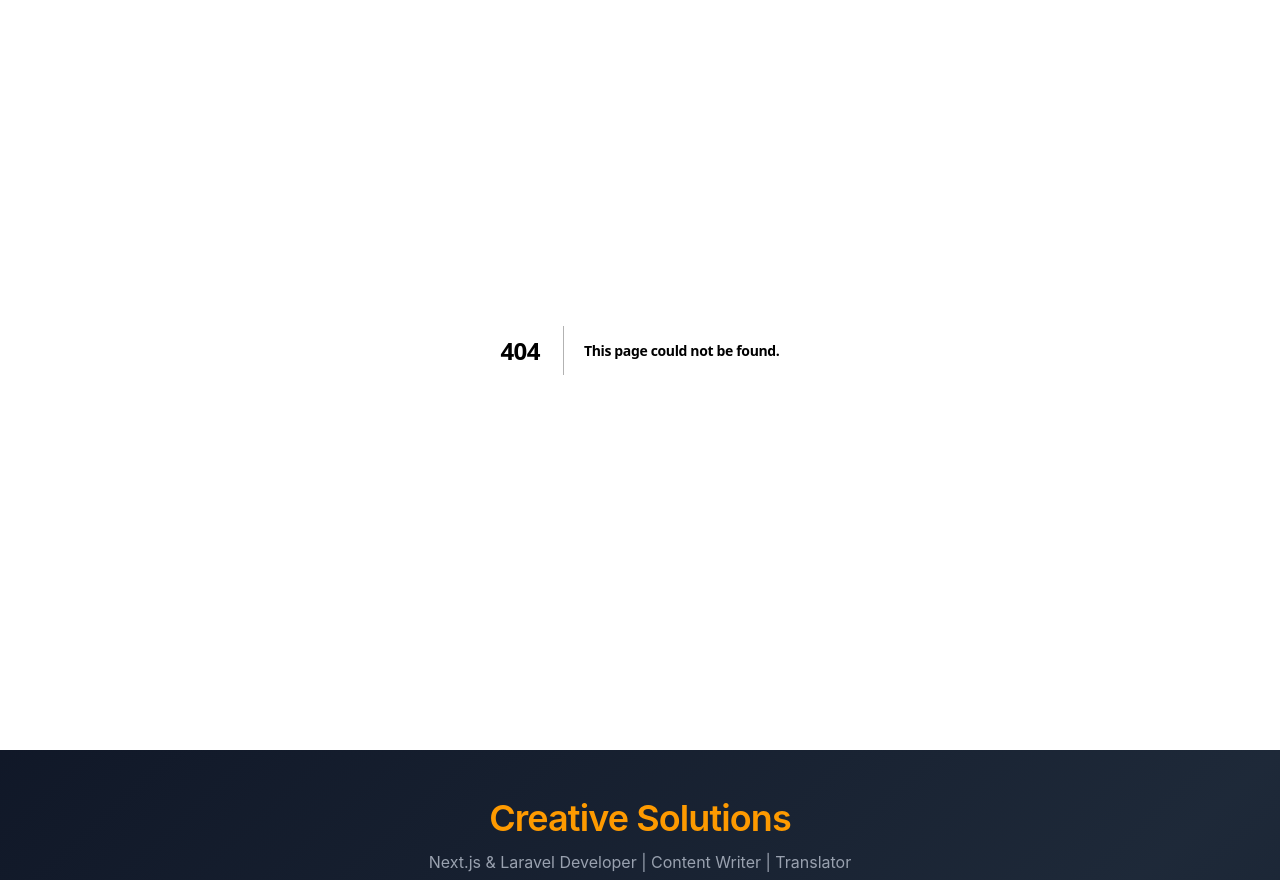
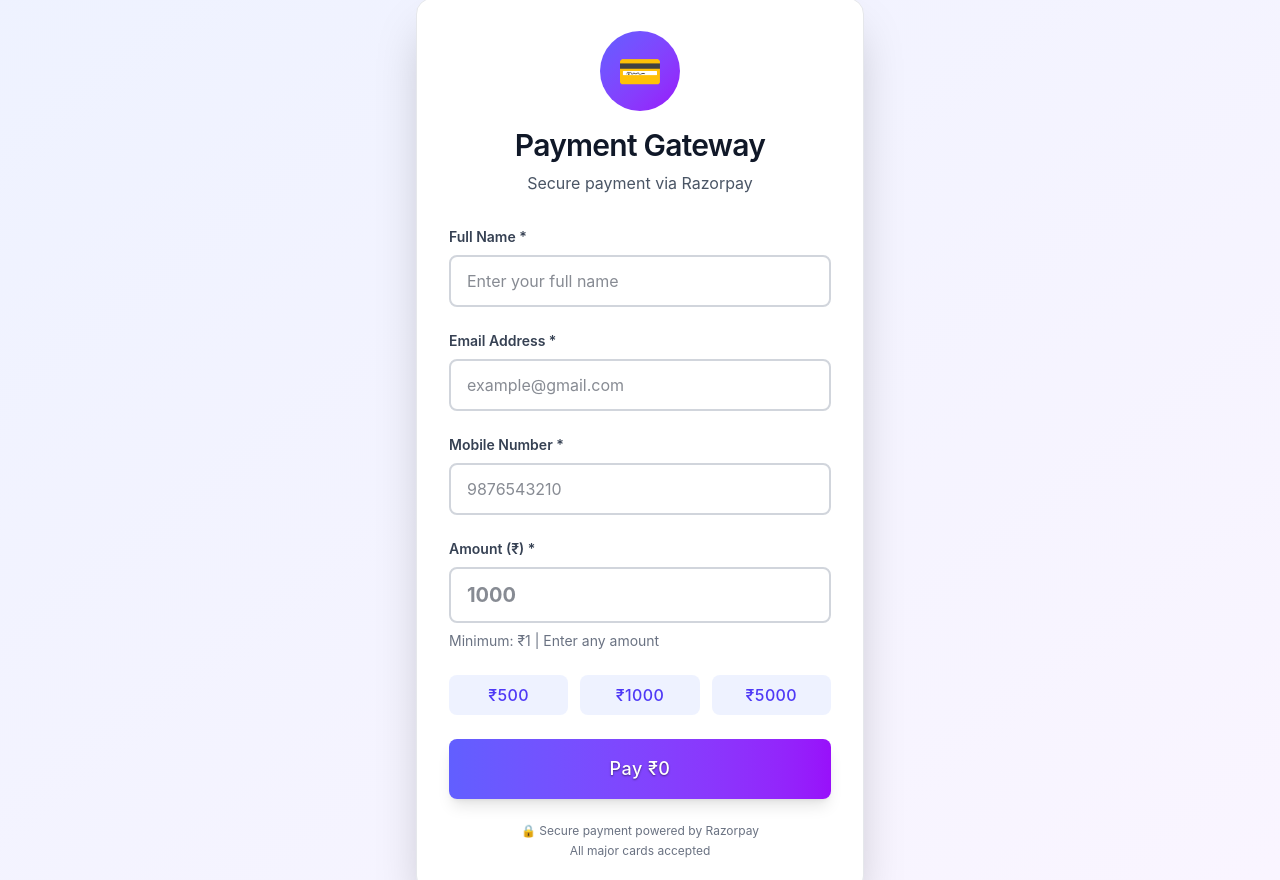
Before and after one commit to kp1153/creativesolutions, a Next.js app: page /payment in a window 1280 px wide. Before the commit this address had no page. Shown: the part 485-1365 px from the top of the page. Built offline with nearby package versions, Linux system fonts and the light colour scheme.

Commit message:
force deploy

```diff
--- /dev/null
+++ b/app/api/razorpay/create-order/route.js
@@ -0,0 +1,22 @@
+import Razorpay from "razorpay";
+
+export async function POST(req) {
+  try {
+    const { amount } = await req.json();
+
+    const razorpay = new Razorpay({
+      key_id: process.env.NEXT_PUBLIC_RAZORPAY_KEY_ID,
+      key_secret: process.env.RAZORPAY_KEY_SECRET,
+    });
+
+    const order = await razorpay.orders.create({
+      amount: amount * 100, // Razorpay works in paise
+      currency: "INR",
+      receipt: `receipt_${Date.now()}`,
+    });
+
+    return Response.json(order);
+  } catch (error) {
+    return Response.json({ error: error.message }, { status: 500 });
+  }
+}
--- /dev/null
+++ b/app/api/razorpay/verify-payment/route.js
@@ -0,0 +1,23 @@
+import crypto from "crypto";
+
+export async function POST(req) {
+  try {
+    const { razorpay_order_id, razorpay_payment_id, razorpay_signature } =
+      await req.json();
+
+    const body = razorpay_order_id + "|" + razorpay_payment_id;
+
+    const expectedSignature = crypto
+      .createHmac("sha256", process.env.RAZORPAY_KEY_SECRET)
+      .update(body.toString())
+      .digest("hex");
+
+    if (expectedSignature === razorpay_signature) {
+      return Response.json({ success: true });
+    } else {
+      return Response.json({ success: false }, { status: 400 });
+    }
+  } catch (error) {
+    return Response.json({ error: error.message }, { status: 500 });
+  }
+}
--- /dev/null
+++ b/app/payment/page.js
@@ -0,0 +1,6 @@
+// app/payment/page.js
+import RazorpayPayment from "../../components/RazorpayPayment";
+
+export default function PaymentPage() {
+  return <RazorpayPayment />;
+}
--- a/components/Navbar.js
+++ b/components/Navbar.js
@@ -166,6 +166,15 @@ const Navbar = () => {
               Contact
             </a>
           </li>
+          <li>
+            <a
+              href="/payment"
+              className="block py-2 hover:text-amber-600 transition-colors duration-300"
+              onClick={() => setIsMenuOpen(false)}
+            >
+              Payment
+            </a>
+          </li>
         </ul>
       </nav>
     </header>
--- /dev/null
+++ b/components/RazorpayPayment.js
@@ -0,0 +1,221 @@
+// components/RazorpayPayment.js
+"use client";
+
+import { useState } from "react";
+
+export default function RazorpayPayment() {
+  const [amount, setAmount] = useState("");
+  const [loading, setLoading] = useState(false);
+  const [name, setName] = useState("");
+  const [email, setEmail] = useState("");
+  const [phone, setPhone] = useState("");
+
+  const loadRazorpayScript = () => {
+    return new Promise((resolve) => {
+      const script = document.createElement("script");
+      script.src = "https://checkout.razorpay.com/v1/checkout.js";
+      script.onload = () => resolve(true);
+      script.onerror = () => resolve(false);
+      document.body.appendChild(script);
+    });
+  };
+
+  const handlePayment = async (e) => {
+    e.preventDefault();
+
+    if (!amount || amount < 1) {
+      alert("Please enter a valid amount");
+      return;
+    }
+
+    if (!name || !email || !phone) {
+      alert("Please fill all details");
+      return;
+    }
+
+    setLoading(true);
+
+    const res = await loadRazorpayScript();
+    if (!res) {
+      alert("Razorpay SDK failed to load. Check your internet connection.");
+      setLoading(false);
+      return;
+    }
+
+    try {
+      const orderResponse = await fetch("/api/razorpay/create-order", {
+        method: "POST",
+        headers: { "Content-Type": "application/json" },
+        body: JSON.stringify({ amount: parseFloat(amount) }),
+      });
+
+      const orderData = await orderResponse.json();
+
+      if (!orderData.id) {
+        alert("Order creation failed");
+        setLoading(false);
+        return;
+      }
+
+      const options = {
+        key: process.env.NEXT_PUBLIC_RAZORPAY_KEY_ID,
+        amount: orderData.amount,
+        currency: orderData.currency,
+        name: "Creative Solutions",
+        description: "Website Development Payment",
+        order_id: orderData.id,
+        prefill: {
+          name: name,
+          email: email,
+          contact: phone,
+        },
+        theme: {
+          color: "#6366f1",
+        },
+        handler: async function (response) {
+          const verifyResponse = await fetch("/api/razorpay/verify-payment", {
+            method: "POST",
+            headers: { "Content-Type": "application/json" },
+            body: JSON.stringify({
+              razorpay_order_id: response.razorpay_order_id,
+              razorpay_payment_id: response.razorpay_payment_id,
+              razorpay_signature: response.razorpay_signature,
+            }),
+          });
+
+          const verifyData = await verifyResponse.json();
+
+          if (verifyData.success) {
+            alert("✅ Payment Successful! Thank you!");
+            setAmount("");
+            setName("");
+            setEmail("");
+            setPhone("");
+          } else {
+            alert("❌ Payment Verification Failed");
+          }
+          setLoading(false);
+        },
+        modal: {
+          ondismiss: function () {
+            setLoading(false);
+          },
+        },
+      };
+
+      const paymentObject = new window.Razorpay(options);
+      paymentObject.open();
+    } catch (error) {
+      console.error("Payment Error:", error);
+      alert("Something went wrong. Please try again.");
+      setLoading(false);
+    }
+  };
+
+  return (
+    <div className="min-h-screen bg-gradient-to-br from-indigo-50 to-purple-50 py-12 px-4">
+      <div className="max-w-md mx-auto">
+        <div className="bg-white rounded-2xl shadow-2xl p-8 border border-gray-200">
+          <div className="text-center mb-8">
+            <div className="w-20 h-20 bg-gradient-to-br from-indigo-500 to-purple-600 rounded-full mx-auto flex items-center justify-center mb-4">
+              <span className="text-4xl">💳</span>
+            </div>
+            <h2 className="text-3xl font-bold text-gray-900 mb-2">
+              Payment Gateway
+            </h2>
+            <p className="text-gray-600">Secure payment via Razorpay</p>
+          </div>
+
+          <div className="space-y-6">
+            <div>
+              <label className="block text-sm font-semibold text-gray-700 mb-2">
+                Full Name *
+              </label>
+              <input
+                type="text"
+                value={name}
+                onChange={(e) => setName(e.target.value)}
+                placeholder="Enter your full name"
+                required
+                className="w-full px-4 py-3 border-2 border-gray-300 rounded-lg focus:border-indigo-500 focus:outline-none transition-colors"
+              />
+            </div>
+
+            <div>
+              <label className="block text-sm font-semibold text-gray-700 mb-2">
+                Email Address *
+              </label>
+              <input
+                type="email"
+                value={email}
+                onChange={(e) => setEmail(e.target.value)}
+                placeholder="example@gmail.com"
+                required
+                className="w-full px-4 py-3 border-2 border-gray-300 rounded-lg focus:border-indigo-500 focus:outline-none transition-colors"
+              />
+            </div>
+
+            <div>
+              <label className="block text-sm font-semibold text-gray-700 mb-2">
+                Mobile Number *
+              </label>
+              <input
+                type="tel"
+                value={phone}
+                onChange={(e) => setPhone(e.target.value)}
+                placeholder="9876543210"
+                required
+                pattern="[0-9]{10}"
+                className="w-full px-4 py-3 border-2 border-gray-300 rounded-lg focus:border-indigo-500 focus:outline-none transition-colors"
+              />
+            </div>
+
+            <div>
+              <label className="block text-sm font-semibold text-gray-700 mb-2">
+                Amount (₹) *
+              </label>
+              <input
+                type="number"
+                value={amount}
+                onChange={(e) => setAmount(e.target.value)}
+                placeholder="1000"
+                min="1"
+                required
+                className="w-full px-4 py-3 border-2 border-gray-300 rounded-lg focus:border-indigo-500 focus:outline-none transition-colors text-xl font-bold"
+              />
+              <p className="text-sm text-gray-500 mt-2">
+                Minimum: ₹1 | Enter any amount
+              </p>
+            </div>
+
+            <div className="grid grid-cols-3 gap-3">
+              {[500, 1000, 5000].map((amt) => (
+                <button
+                  key={amt}
+                  type="button"
+                  onClick={() => setAmount(amt.toString())}
+                  className="py-2 px-4 bg-indigo-50 text-indigo-600 rounded-lg font-semibold hover:bg-indigo-100 transition-colors"
+                >
+                  ₹{amt}
+                </button>
+              ))}
+            </div>
+
+            <button
+              onClick={handlePayment}
+              disabled={loading}
+              className="w-full bg-gradient-to-r from-indigo-500 to-purple-600 text-white py-4 rounded-lg font-bold text-lg hover:from-indigo-600 hover:to-purple-700 transition-all disabled:opacity-50 disabled:cursor-not-allowed shadow-lg"
+            >
+              {loading ? "Processing..." : `Pay ₹${amount || "0"}`}
+            </button>
+          </div>
+
+          <div className="mt-6 text-center text-xs text-gray-500">
+            <p>🔒 Secure payment powered by Razorpay</p>
+            <p className="mt-1">All major cards accepted</p>
+          </div>
+        </div>
+      </div>
+    </div>
+  );
+}
--- a/package.json
+++ b/package.json
@@ -12,6 +12,7 @@
     "googleapis": "^156.0.0",
     "next": "^16.0.0",
     "nextjs-google-analytics": "^2.3.7",
+    "razorpay": "^2.9.6",
     "react": "^19.1.0",
     "react-dom": "^19.1.0"
   },
```
Also changed, not shown: 1 other file (tests, documents, lock files or other folders).
